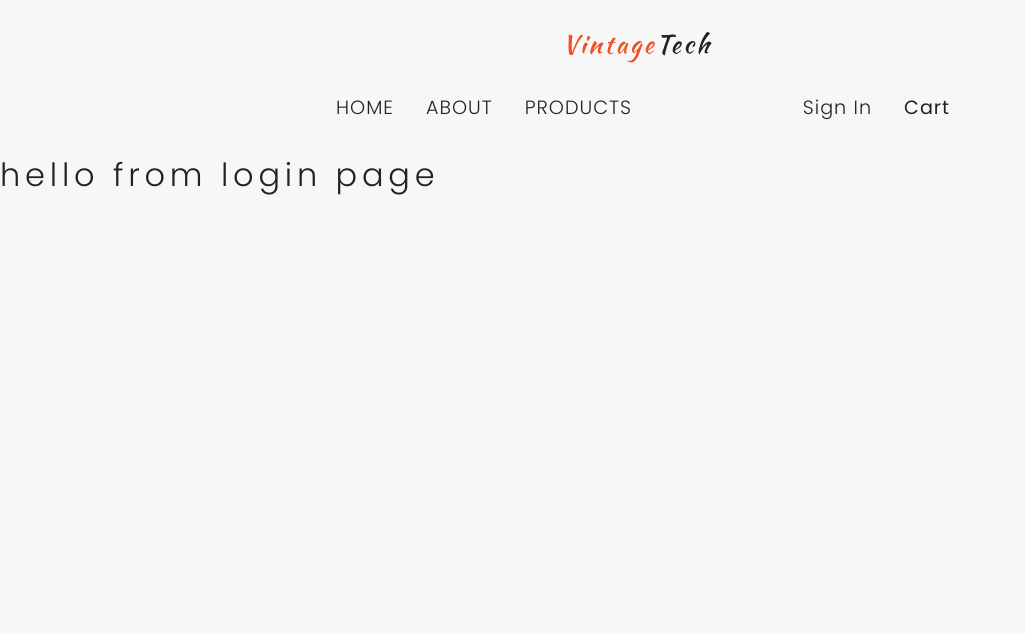
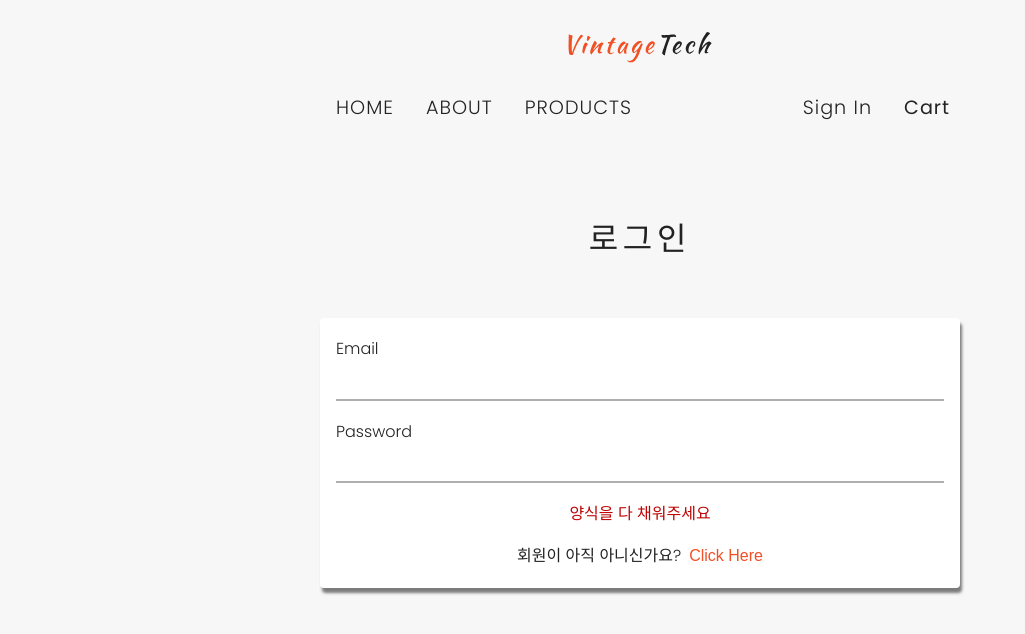
Before and after one commit to Leenamkwon/electronics-store, a React (Create React App) app: page /login in a window 1280 px wide. Shown: the top 634 px of the page, without its empty margins (0-1025 px from the left). Built offline with nearby package versions, Linux system fonts and the light colour scheme; no server answers.

Commit message:
login form set

```diff
--- a/src/pages/Login.js
+++ b/src/pages/Login.js
@@ -1,20 +1,102 @@
 import React, { useState } from 'react';
 
 import { useHistory } from 'react-router-dom';
+import loginUser from '../strapi/loginUser';
+import registerUser from '../strapi/registerUser';
 
 export default function Login() {
   const history = useHistory();
 
   const [email, setEmail] = useState('');
   const [password, setPassword] = useState('');
-  const [username, setUsername] = useState('');
+  const [username, setUsername] = useState('default');
   const [isMember, setIsMember] = useState(true);
 
-  let isEmpty = false;
+  let isEmpty = !email || !password || !username;
 
-  const toggleMember = () => {};
+  const toggleMember = () => {
+    setPassword('');
+    setEmail('');
+    setIsMember((prev) => {
+      let isMember = !prev;
+      isMember ? setUsername('default') : setUsername('');
+      return isMember;
+    });
+  };
+  const handleSubmit = async (e) => {
+    // alert
+    e.preventDefault();
+    let response;
 
-  const handleSubmit = async (e) => {};
+    if (isMember) {
+      response = await loginUser({ email, password });
+    } else {
+      response = await registerUser({ email, password, username });
+    }
 
-  return <h1>hello from login page</h1>;
+    if (response) {
+      console.log('success');
+      console.log(response);
+    } else {
+      console.log('fuck');
+    }
+  };
+
+  return (
+    <section className='form section'>
+      <h2 className='section-title'>{isMember ? '로그인' : '회원가입'}</h2>
+      <form className='login-form'>
+        <div className='form-control'>
+          <label htmlFor='email'>email</label>
+          <input
+            type='email'
+            id='email'
+            value={email}
+            onChange={(e) => setEmail(e.target.value)}
+          />
+        </div>
+
+        <div className='form-control'>
+          <label htmlFor='password'>password</label>
+          <input
+            type='password'
+            id='password'
+            value={password}
+            onChange={(e) => setPassword(e.target.value)}
+          />
+        </div>
+
+        {!isMember && (
+          <div className='form-control'>
+            <label htmlFor='username'>닉네임</label>
+            <input
+              type='text'
+              id='username'
+              value={username}
+              onChange={(e) => setUsername(e.target.value)}
+            />
+          </div>
+        )}
+
+        {isEmpty && <p className='form-empty'>양식을 다 채워주세요</p>}
+
+        {!isEmpty && (
+          <button
+            type='submit'
+            className='btn btn-block btn-primary'
+            onClick={handleSubmit}
+          >
+            {isMember ? '로그인 하기' : '가입 하기'}
+          </button>
+        )}
+
+        <p className='register-link'>
+          {isMember ? '회원이 아직 아니신가요?' : '회원이 이미 있으신가요?'}
+          <button type='button' onClick={toggleMember}>
+            Click Here
+          </button>
+        </p>
+      </form>
+    </section>
+  );
 }
--- a/src/strapi/registerUser.js
+++ b/src/strapi/registerUser.js
@@ -1 +1,15 @@
-// register user
+import axios from 'axios';
+import url from '../utils/URL';
+
+async function registerUser({ email, password, username }) {
+  const response = await axios
+    .post(`${url}/auth/local/register`, {
+      username,
+      email,
+      password,
+    })
+    .catch((error) => console.log(error));
+  return response;
+}
+
+export default registerUser;
```
